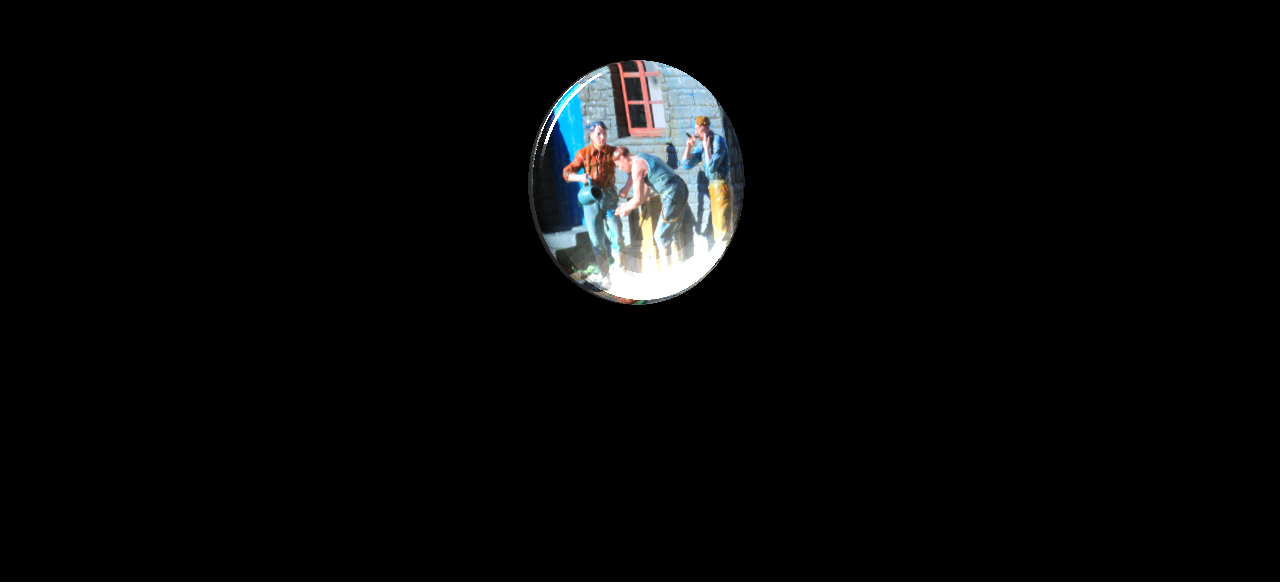
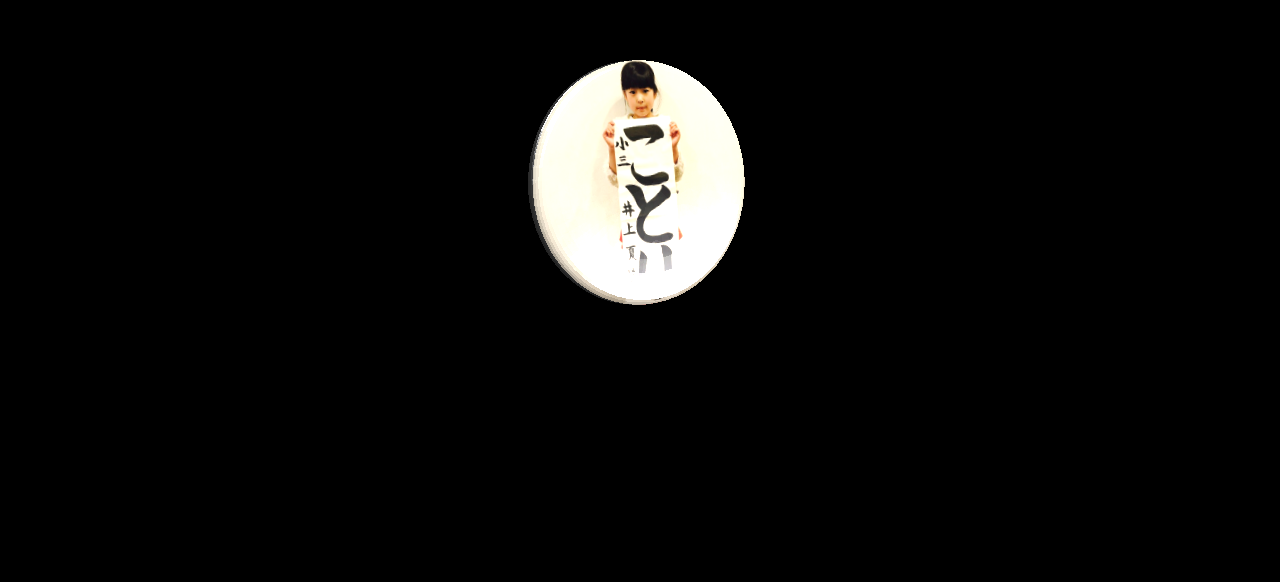
Before and after one commit to kkoba23/three_test01, a plain HTML site: page index.html in a window 1280 px wide. Shown: the part 218-804 px from the top of the page. Drawn offline with nearby package versions, Linux system fonts and the light colour scheme; animation ran at ten frames a second.

Commit message:
Signed-off-by: kkoba23 <kobayashi@k-relations.com>

```diff
--- a/index.html
+++ b/index.html
@@ -2,7 +2,7 @@
 <html lang="ja">
 <head>
 <meta charset="UTF-8">
-<title>Threejsの練習</title>
+<title>缶バッチ3D</title>
 <style>
 canvas {
 	width: 100%;
@@ -90,7 +90,7 @@ html, body {
 		function(object,materials) {
 
 			var texloader = new THREE.TextureLoader();
-			var imagepath = "002.png"
+			var imagepath = "S__4210708.jpg"
 			var tex = texloader.load(imagepath);
 
 			var material = new THREE.MeshPhongMaterial(
```
Also changed, not shown: S__4210708.jpg (added).
